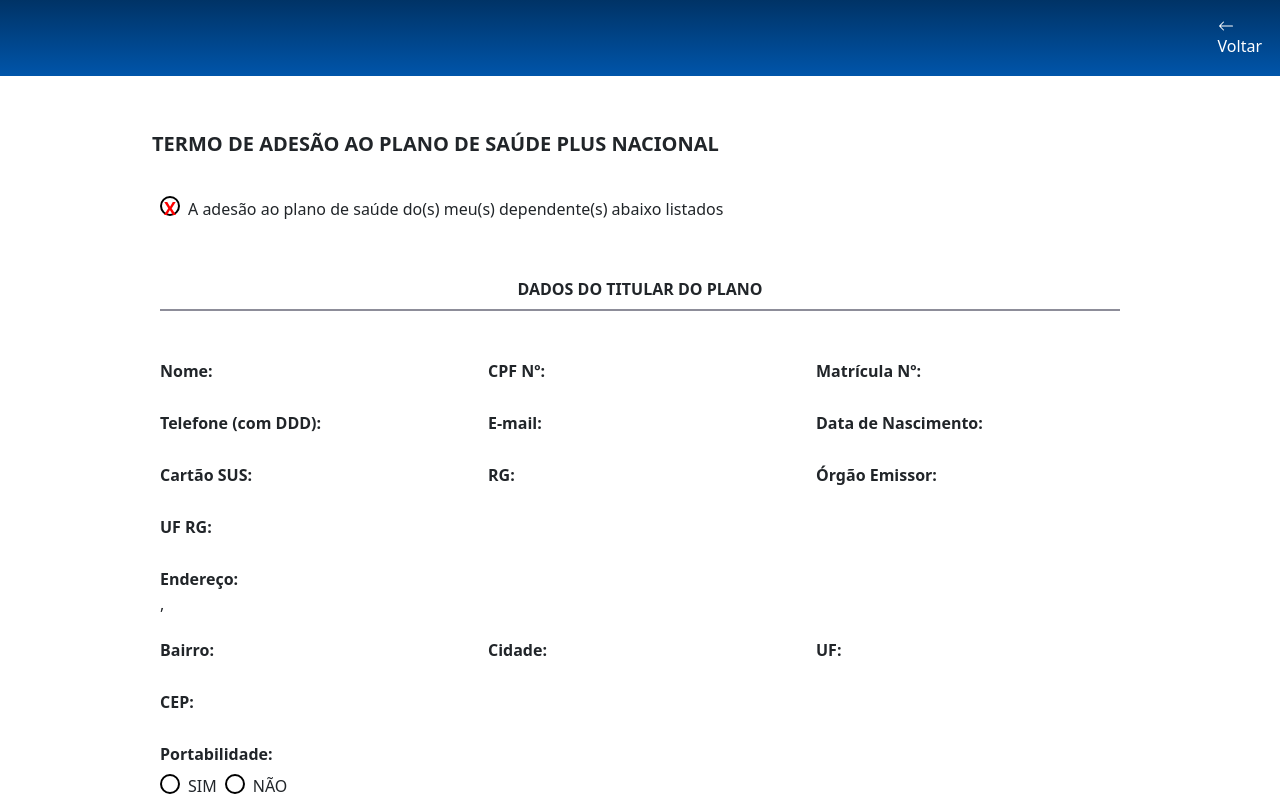
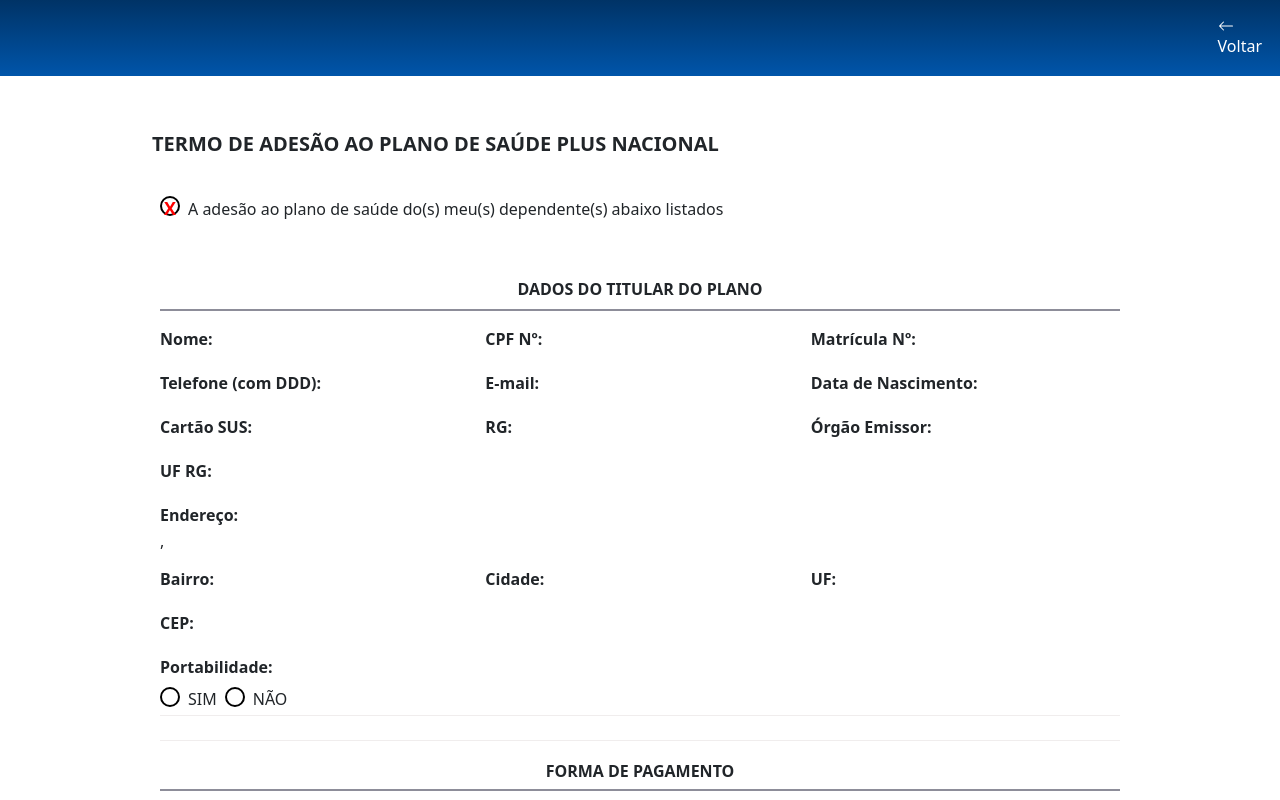
Before and after one commit to afrafep/FormsFrontendAPPChavePasse, a React (Create React App) app: page /Adesao in a window 1280 px wide. Shown: the top 800 px of the page. Built offline with nearby package versions, Linux system fonts and the light colour scheme.

Commit message:
Validacoes

```diff
--- a/src/components/TabelaAdesion/index.tsx
+++ b/src/components/TabelaAdesion/index.tsx
@@ -1063,9 +1063,9 @@ const Tabela: React.FC = () => {
               </th>
             </tr>
           </thead>
-          <div className="space-y-6">
-            <div className="border-b pb-6 mt-5">
-              <div className="grid grid-cols-1 md:grid-cols-3 gap-6">
+          <div className="space-y-3 titular-compact">
+            <div className="border-b pb-4 mt-3">
+              <div className="grid grid-cols-1 md:grid-cols-3 gap-3 md:gap-4">
                 {/* Nome */}
                 <div className="w-full">
                   <label className="font-bold block mb-1">Nome:</label>
--- a/src/components/TabelaAdesion/styles.css
+++ b/src/components/TabelaAdesion/styles.css
@@ -180,6 +180,15 @@ h2 {
   margin: 0; /* Remove margem do título */
 }
 
+.titular-compact label {
+  margin-bottom: 2px;
+}
+
+.titular-compact h3 {
+  margin: 0;
+  line-height: 1.25;
+}
+
 @media print {
   @page {
     margin: 0; /* Remove margens da página */
```
